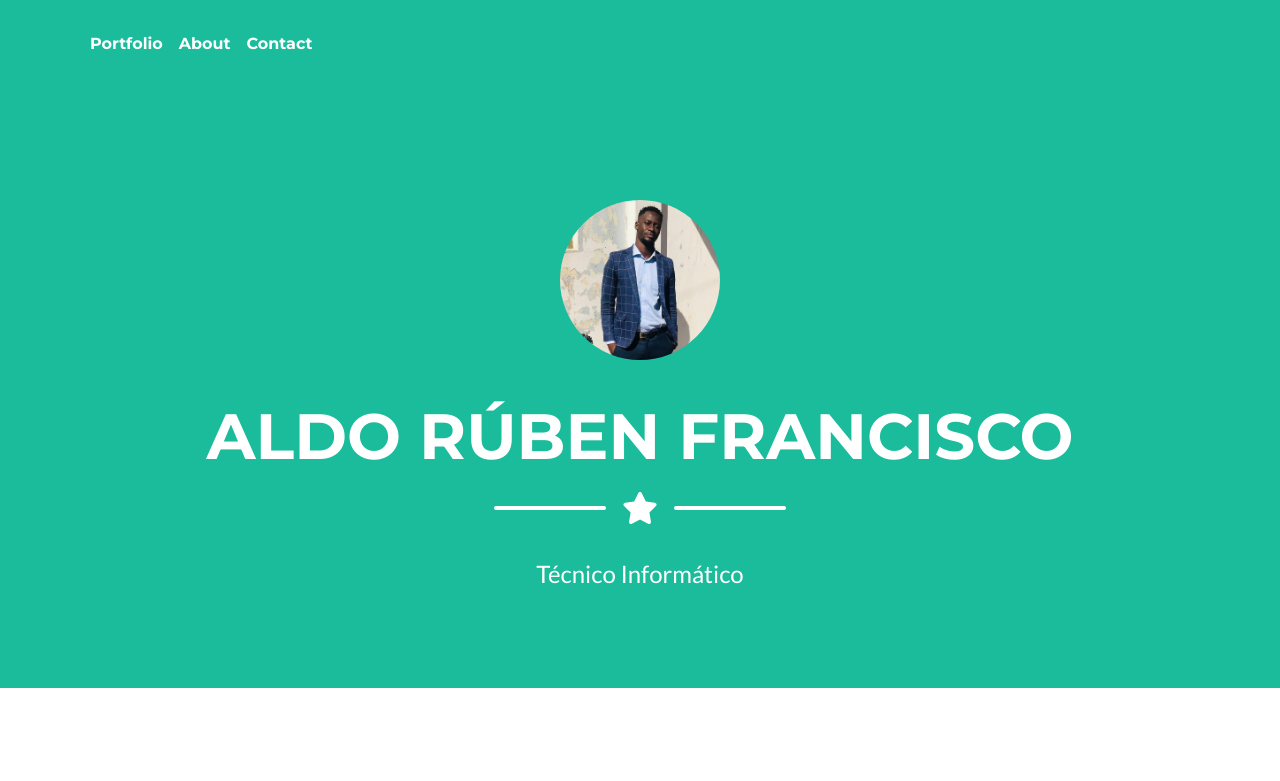
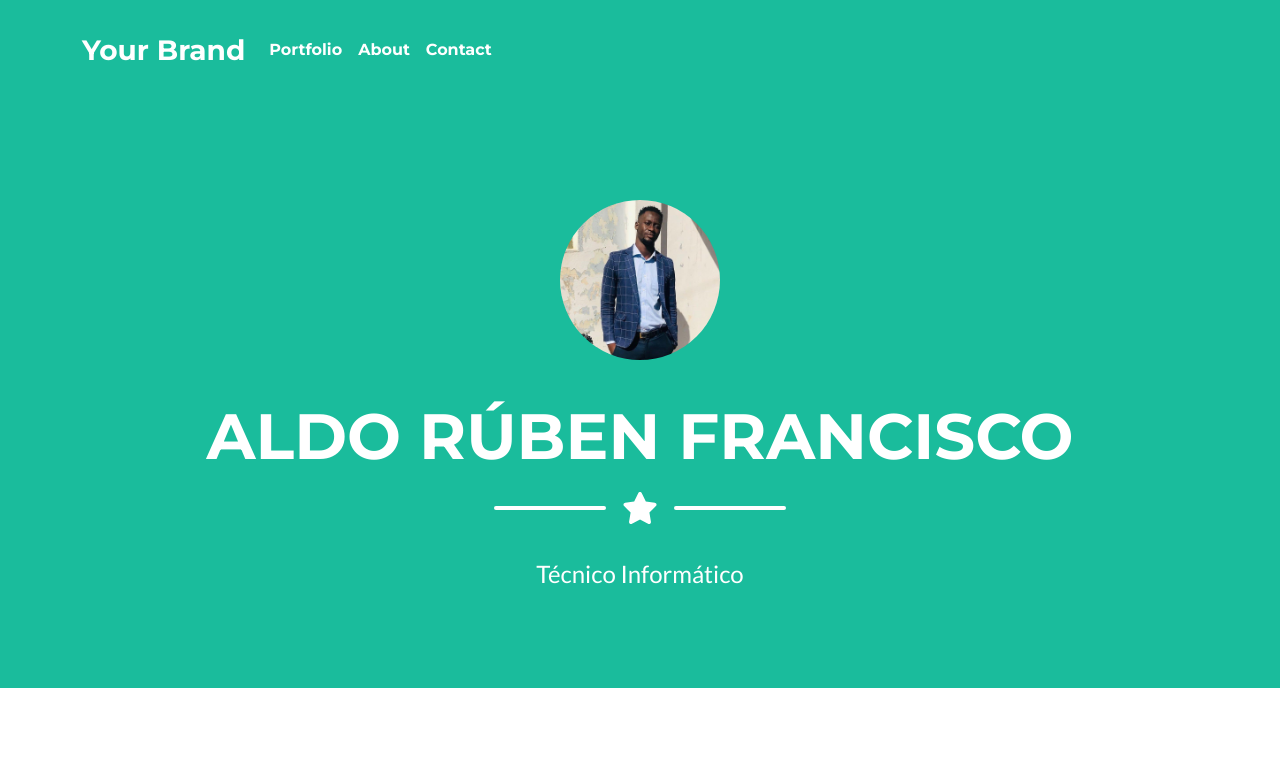
Before and after one commit to aldo-ruben/meu-portfolio, a plain HTML site: page index.html in a window 1280 px wide. Shown: the top 781 px of the page. Drawn offline with nearby package versions, Linux system fonts and the light colour scheme.

Commit message:
navbar 2.1

```diff
--- a/index.html
+++ b/index.html
@@ -20,7 +20,7 @@
         <!-- Navigation-->
         <nav class="navbar navbar-expand-lg bg-primary text-white fixed-top" id="mainNav">
             <div class="container">
-                <!--<a class="navbar-brand" href="#page-top">#IT Acess</a>-->
+                <a class="navbar-brand" href="#page-top">Your Brand</a>
                 <button class="navbar-toggler text-white" type="button" data-bs-toggle="collapse" data-bs-target="#navbarResponsive" aria-controls="navbarResponsive" aria-expanded="false" aria-label="Toggle navigation">
                     <i class="fas fa-bars"></i>
                 </button>
```
